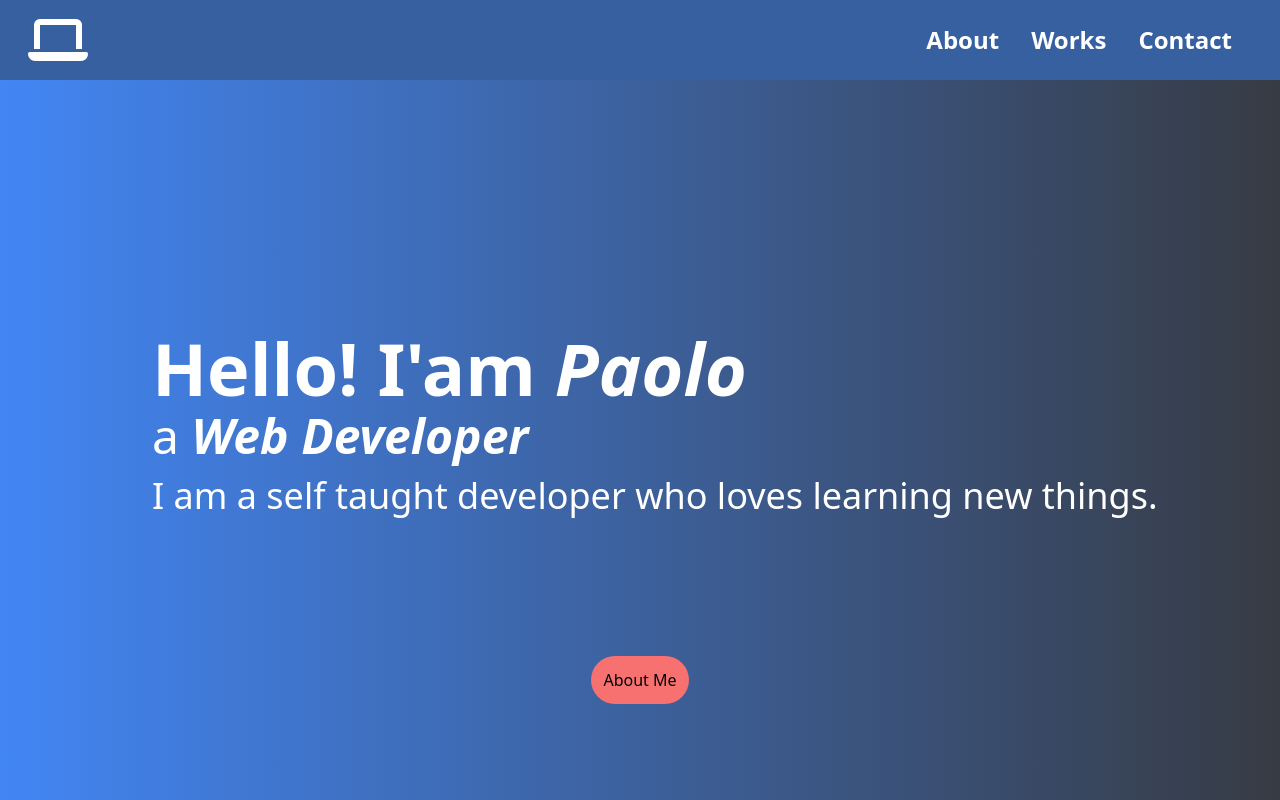
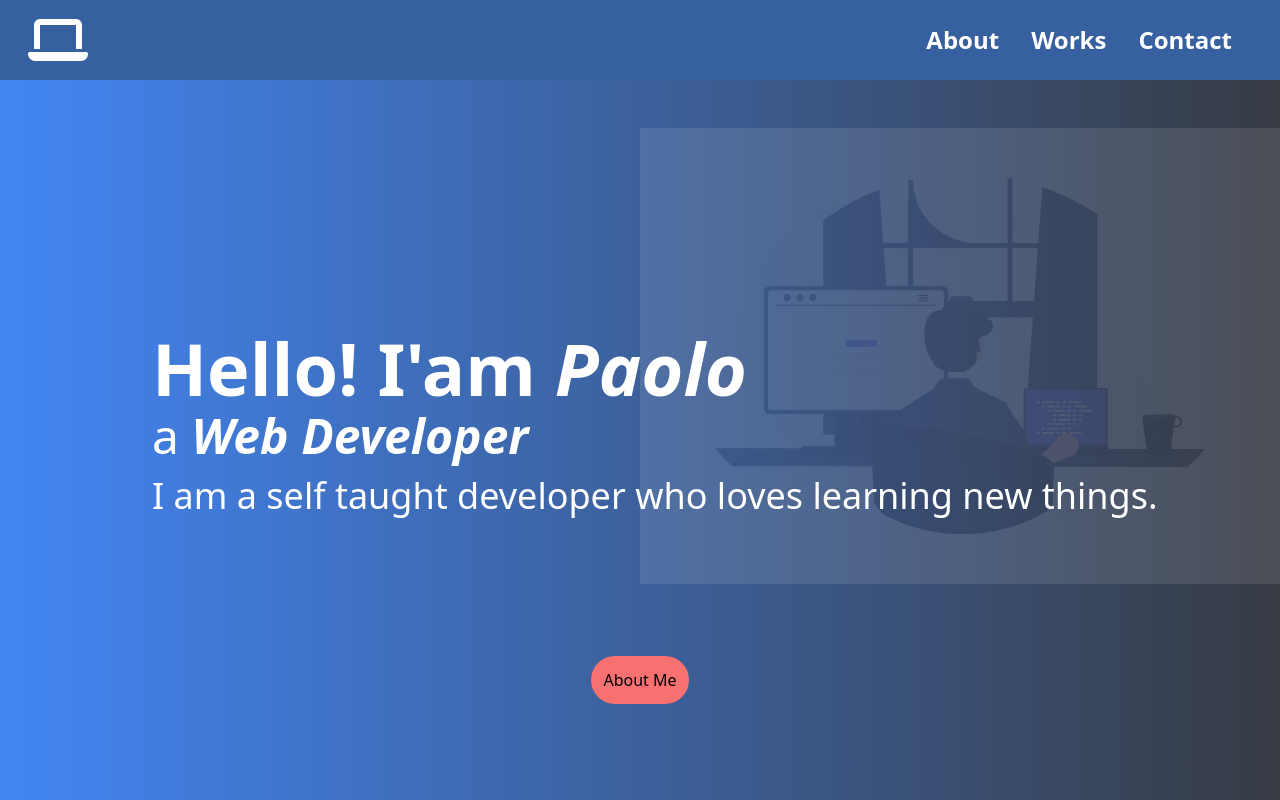
Before and after one commit to Froiod/Portfolio_V2, a website: page index.html in a window 1280 px wide. Shown: the top 800 px of the page. Drawn offline with Linux system fonts and the light colour scheme.

Commit message:
added illustration on hero section

```diff
--- a/index.html
+++ b/index.html
@@ -36,8 +36,8 @@
   </nav>
 
   <!-- Hero Section -->
-  <section class="flex items-center justify-center w-full transition-all ease-in-out duration-500 hero" id="hero">
-    <div class="container relative h-[100vh] px-6 flex flex-col items-center justify-center pt-12">
+  <section class="flex items-center justify-center w-full transition-all ease-in-out duration-500 hero relative" id="hero">
+    <div class="container relative h-[100vh] px-6 flex flex-col items-center justify-center pt-12 z-10">
       <!-- intro -->
       <div class="text-white text-center md:text-left w-full md:pl-32">
         <h1 class="text-5xl md:text-7xl font-black">Hello! I'am <span class="italic text-color1">Paolo</span></h1>
@@ -50,6 +50,7 @@
         About Me
       </button>
     </div>
+    <img src="./img/hero.png" alt="" class="w-1/2 absolute right-0 top-32 -z-10 opacity-10 ">
   </section>
 
   <!-- about section -->
```
Also changed, not shown: css/styles.css, img/hero.png (added), src/input.css (line endings or trailing spaces).
